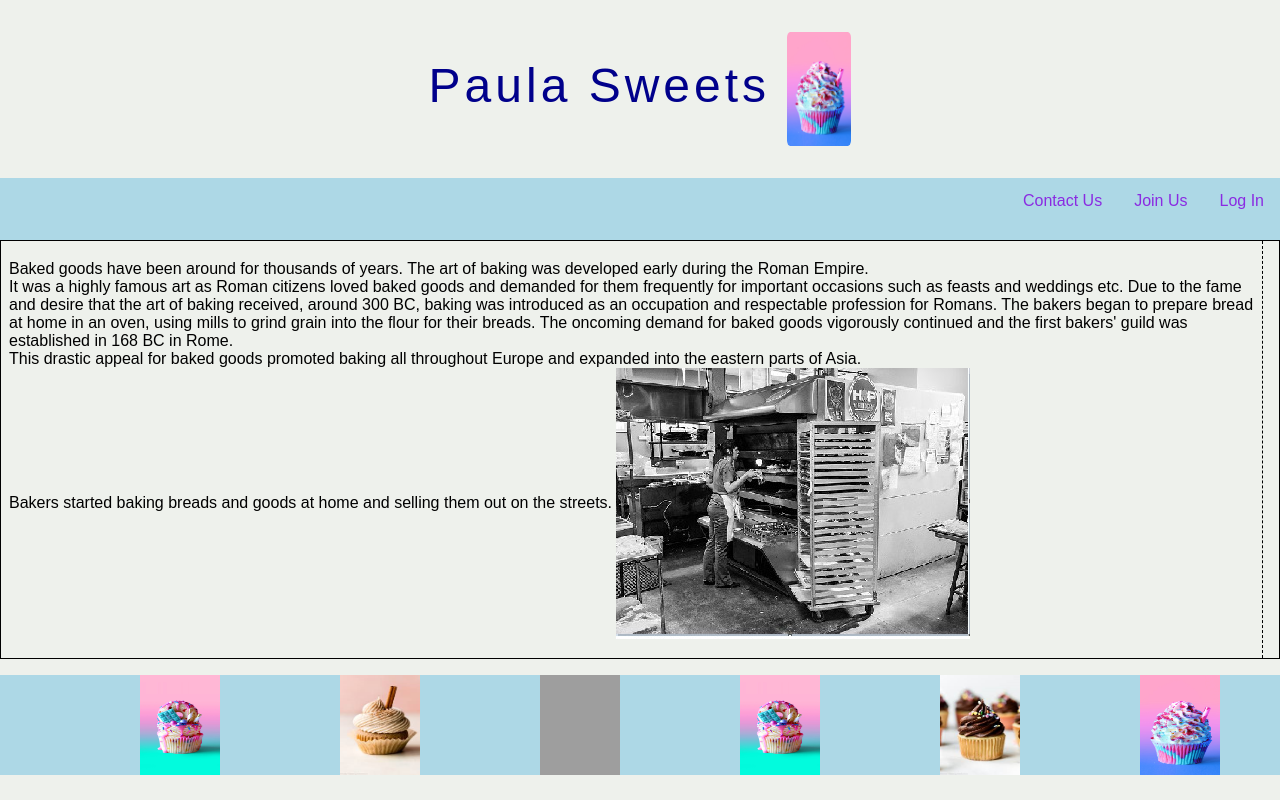
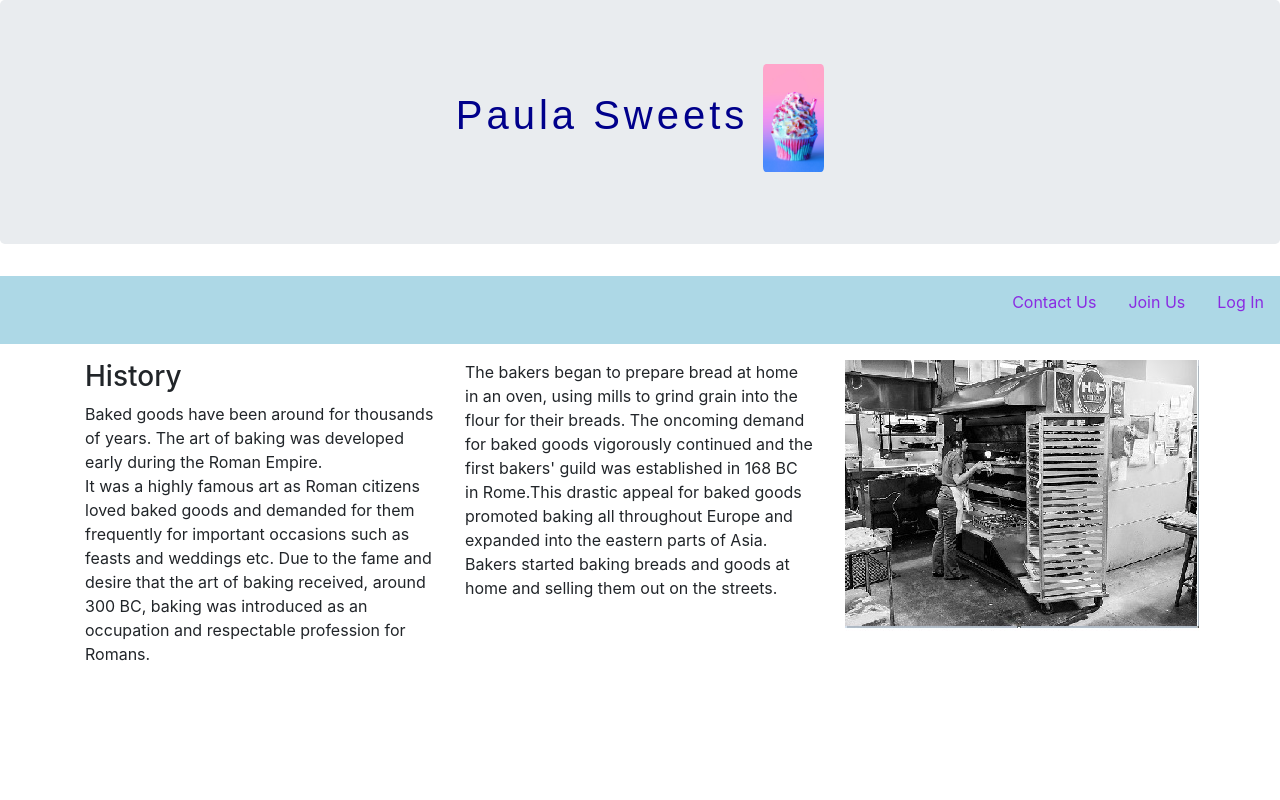
Before and after one commit to Paulag10/bakery, a PHP site: page /index.php in a window 1280 px wide. Run offline with PHP 8.4, Linux system fonts and the light colour scheme; grey boxes are pictures that could not be loaded.

Commit message:
Merge origin/master
Conflicts:
	model/providerdb.php

```diff
--- a/HomePage.php
+++ b/HomePage.php
@@ -1,16 +1,22 @@
+
 <!DOCTYPE html>
-
 <html lang="en">
 <head>
-        <meta charset="UTF-8">
+  <title>Home Page</title>
+  <meta charset="utf-8">
+  <meta name="viewport" content="width=device-width, initial-scale=1">
    <link href="Bakery.css" rel="stylesheet"/>
-        <title> Home Page </title>
+  <link rel="stylesheet" href="https://maxcdn.bootstrapcdn.com/bootstrap/4.3.1/css/bootstrap.min.css">
+  <script src="https://ajax.googleapis.com/ajax/libs/jquery/3.4.1/jquery.min.js"></script>
+  <script src="https://cdnjs.cloudflare.com/ajax/libs/popper.js/1.14.7/umd/popper.min.js"></script>
+  <script src="https://maxcdn.bootstrapcdn.com/bootstrap/4.3.1/js/bootstrap.min.js"></script>
 </head>
 <body>
 
+<div class="jumbotron text-center">
  <h1> Paula Sweets  <img src="images/Cupcake.jpg" alt="Avatar" class="avatars">
                 </h1>
-
+</div>
      <ul>
 
                             <li><a href="index.php?action=logIn">Log In </a></li>
@@ -18,48 +24,28 @@
                              <li><a href="ContactU.php">Contact Us</a></li>
                   </ul>
 
-    <div id ="col_1" role="main">
-        <section>
-     <table>
+<div class="container">
+  <div class="row">
+    <div class="col-sm-4">
+      <h3>History</h3>
+      <p>Baked goods have been around for thousands of years.
+                    The art of baking was developed early during the Roman Empire. <br>
+                    It was a highly famous art as Roman citizens loved baked goods and demanded for them frequently for important occasions such as feasts and weddings etc. Due to the fame and desire that the art of baking received, around 300 BC, baking was introduced as an occupation and respectable profession for Romans. </p>
 
-        <tr>
-            <td  >
-                <p >
-                    Baked goods have been around for thousands of years.
-                    The art of baking was developed early during the Roman Empire. <br>
-                    It was a highly famous art as Roman citizens loved baked goods and demanded for them frequently for important occasions such as feasts and weddings etc. Due to the fame and desire that the art of baking received, around 300 BC, baking was introduced as an occupation and respectable profession for Romans. The bakers began to prepare bread at home in an oven, using mills to grind grain into the flour for their breads.
-                    The oncoming demand for baked goods vigorously continued and the first bakers' guild was established in 168 BC in Rome. <br>
-                    This drastic appeal for baked goods promoted baking all throughout Europe and expanded into the eastern parts of Asia.<br>
-                    Bakers started baking breads and goods at home and selling them out on the streets.
+    </div>
+    <div class="col-sm-4">
 
+      <p>The bakers began to prepare bread at home in an oven, using mills to grind grain into the flour for their breads.
+                    The oncoming demand for baked goods vigorously continued and the first bakers' guild was established in 168 BC in Rome.This drastic appeal for baked goods promoted baking all throughout Europe and expanded into the eastern parts of Asia.<br>
+                    Bakers started baking breads and goods at home and selling them out on the streets. </p>
 
+    </div>
+    <div class="col-sm-4">
       <img src="images/history.jpg" >
 
-                </p>
-                            </td>
-            <td>
-
-                </p>
-            </td>
-        </tr>
-
-    </table>
-
-    </section>
-
-
-      <ul class="section">
-                 <li>  <img src="images/Cupcake.jpg" alt="Avatar" height="100" width="80"> </li>
-                 <li>  <img src="images/Cupcake1.png" alt="Avatar" height="100" width="80"> </li>
-                 <li>  <img src="images/Cupcake4.jpg" alt="Avatar" height="100" width="80"> </li>
-                 <li>  <img src="images/Cupcake5.jpg" alt="Avatar" height="100" width="80"> </li>
-                 <li>  <img src="images/Cupcake2.png" alt="Avatar" height="100" width="80"> </li>
-                 <li>  <img src="images/Cupcake4.jpg" alt="Avatar" height="100" width="80"> </li>
-
-
-
-            </ul>
-
+    </div>
+  </div>
+</div>
 
 </body>
 </html>
```
Lines whose indentation alone changed are shown as unchanged.
